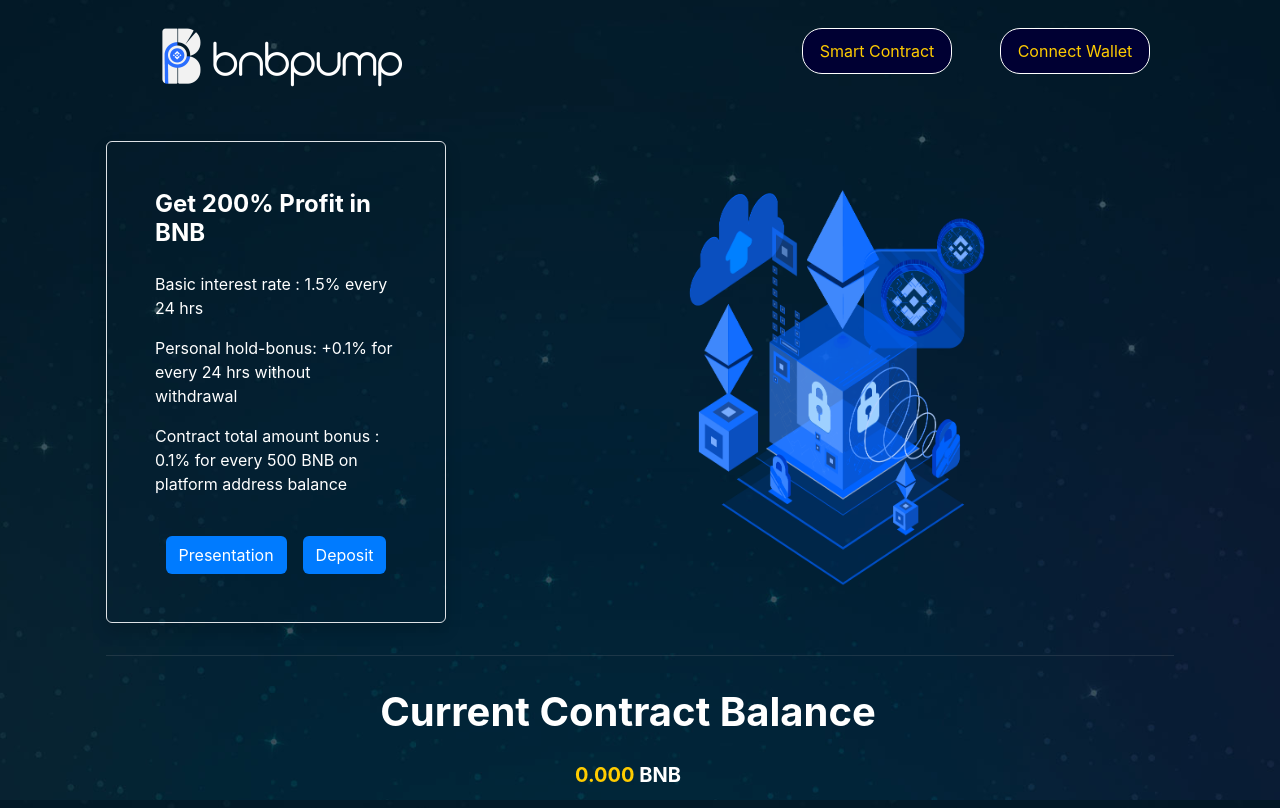
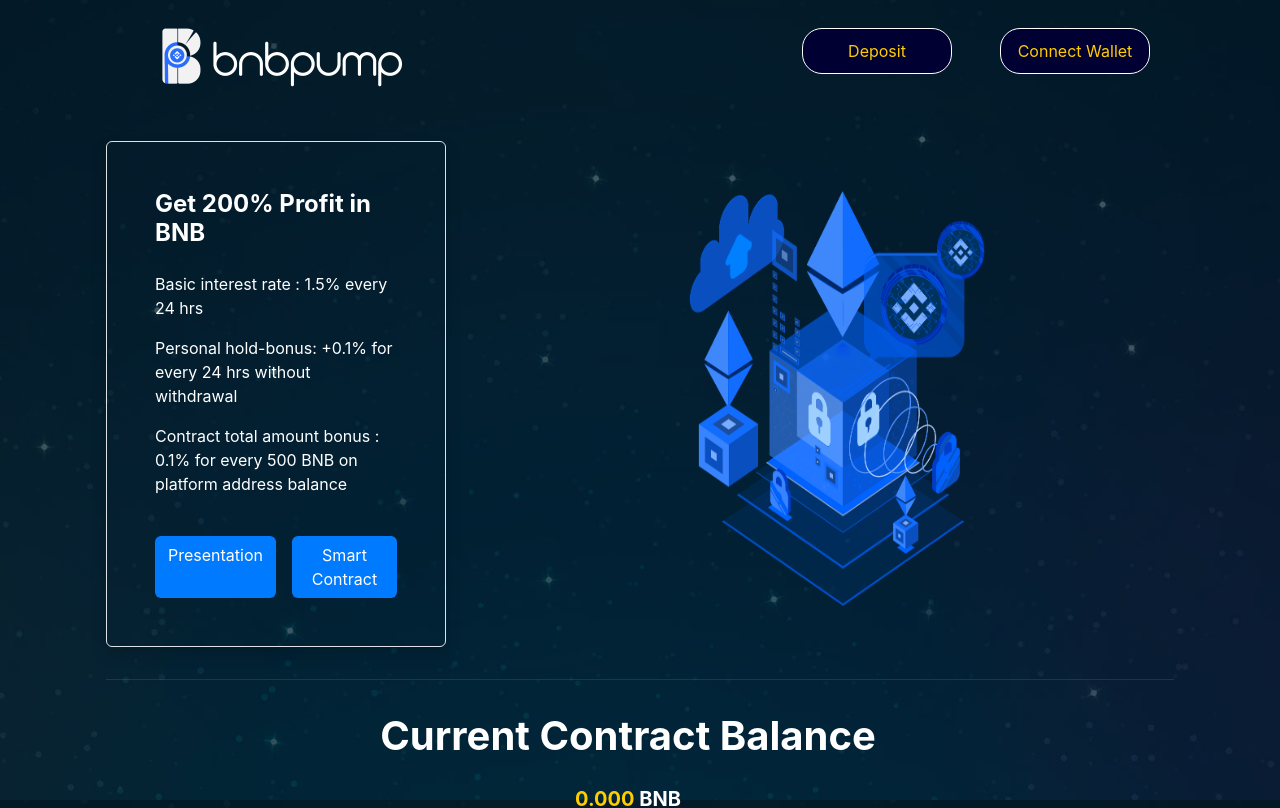
Before and after one commit to AllDigitalOfficial/sample-react-plan8, a React (Vite) app: page / in a window 1280 px wide. Shown: the top 808 px of the page. Built offline with nearby package versions, Linux system fonts and the light colour scheme.

Commit message:
new commit 8

```diff
--- a/src/components/HeroSection/index.tsx
+++ b/src/components/HeroSection/index.tsx
@@ -10,7 +10,7 @@
   const withdrawnColor = import.meta.env.VITE_APP_WITHDRAWN_COLOR || "#ffffff"; // Default withdrawn color
   const presentationLink =
     import.meta.env.VITE_APP_PRESENTATION_LINK || "BNBPUMP.pdf"; // Default presentation link
-  const depositLink = import.meta.env.VITE_APP_DEPOSIT_LINK || "#deposit";
+  const smartContractLink = import.meta.env.VITE_APP_SMART_CONTRACT || "https://bscscan.com/address/0x1510930bc9959cc4163be0b8503636161c81d014#code" ;
   const basicInterestRate = import.meta.env.VITE_APP_BASIC_INTEREST_RATE || "1.5% every 24 hrs"; // Default basic interest rate
   const personalHoldBonus = import.meta.env.VITE_APP_PERSONAL_HOLD_BONUS || "+0.1% for every 24 hrs without withdrawal"; // Default personal hold bonus
   const contractTotalAmount = import.meta.env.VITE_APP_CONTRACT_TOTAL_AMOUNT || "0.1% for every 500 BNB on platform address balance"; // Default contract total amount bonus
@@ -54,11 +54,13 @@
                   Presentation
                 </a>
                 {<a
-                  href={depositLink}
+                  href={smartContractLink}
+                  target="_blank"
+                  rel="noopener noreferrer"
                   className="btn"
                   style={{ backgroundColor: buttonColor, color: "#fff" }}
                 >
-                  Deposit
+                  Smart Contract
                 </a>}
               </div>
             </div>
--- a/src/components/Navbar/index.tsx
+++ b/src/components/Navbar/index.tsx
@@ -7,6 +7,7 @@
   const buttonBgColor = import.meta.env.VITE_APP_BUTTON_BG_COLOR || "#000033FF"; // Blackish blue
   const buttonTextColor = import.meta.env.VITE_APP_BUTTON_TEXT_COLOR || "#ffffff"; // Default to white
   const buttonBorderColor = import.meta.env.VITE_APP_BUTTON_BORDER_COLOR || "#ffffff"; // Default to white
+  const depositLink = import.meta.env.VITE_APP_DEPOSIT_LINK || "#deposit";
 
   return (
     <>
@@ -41,10 +42,10 @@
                 fontSize: '1rem' // Increase font size
               }}
               onClick={() =>
-                window.open(import.meta.env.VITE_SMART_CONTRACT || "https://bscscan.com/address/0x1510930bc9959cc4163be0b8503636161c81d014#code", "_blank")
+                window.location.href = depositLink
               }
             >
-              Smart Contract {import.meta.env.VITE_SMART_CONTRACT}
+              Deposit
             </Button>
             <Button
               variant="outline-light"
```
Also changed, not shown: 1 other file (tests, documents, lock files or other folders).
